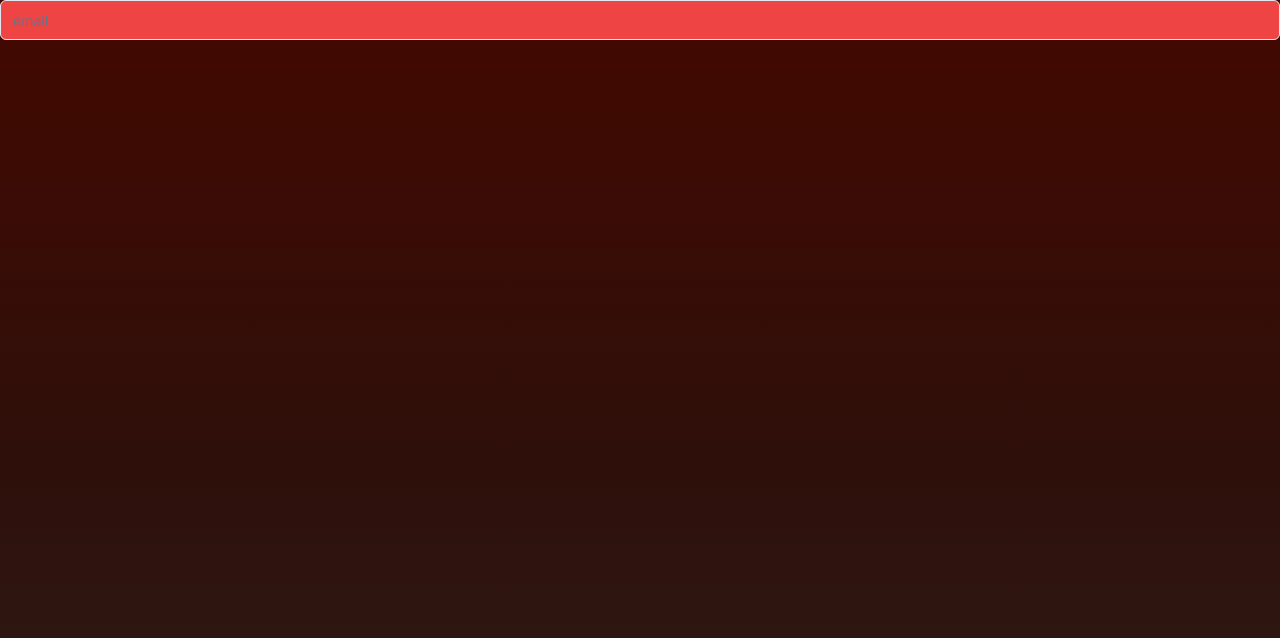
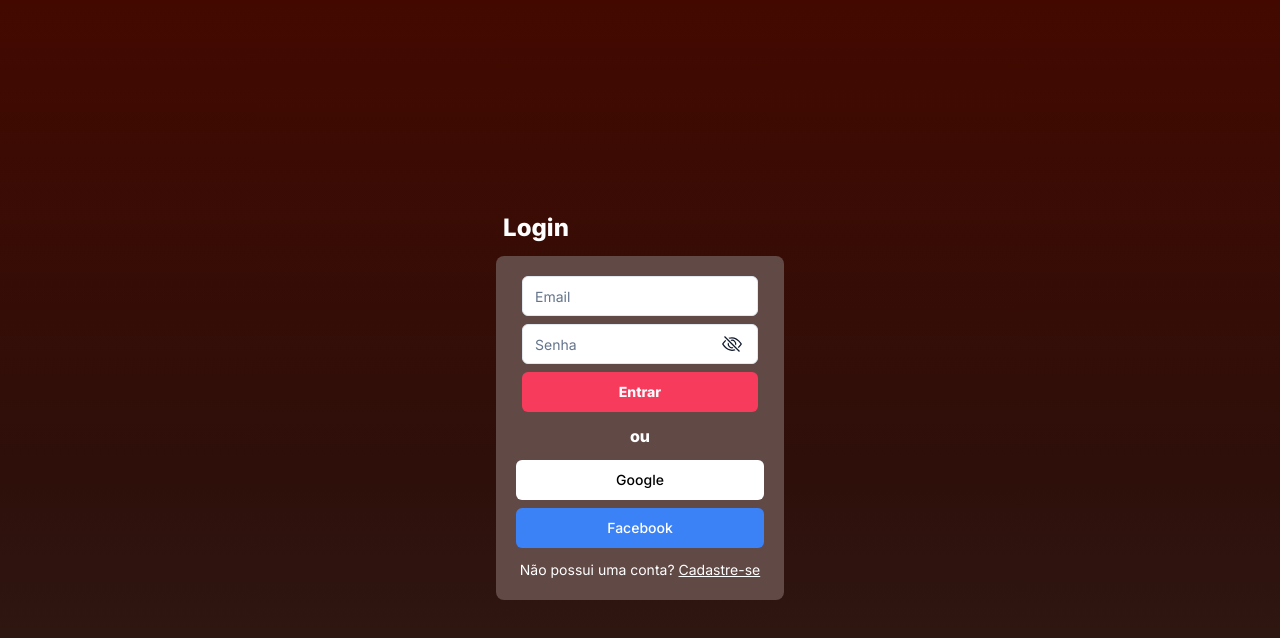
Before and after one commit to event-squad/front, a Next.js app: page /auth/signin in a window 1280 px wide. Shown: the top 638 px of the page. Built offline with nearby package versions, Linux system fonts and the light colour scheme.

Commit message:
feat: signin with backend

```diff
--- a/src/app/(pages)/auth/signin/login.tsx
+++ b/src/app/(pages)/auth/signin/login.tsx
@@ -1,9 +1,70 @@
+type Props = {
+  handleSubmit: (e: FormEvent<HTMLFormElement>) => void;
+  disabled: boolean;
+  handlePasswordType: () => void;
+};
+
+import Link from "next/link";
+import { Button } from "@/app/components/ui/button";
 import { Input } from "@/app/components/ui/input";
+import { FormEvent } from "react";
+import IconEyeSlash from "@/app/components/icons/eyeClosed";
+import IconEye from "@/app/components/icons/eyeOpen";
 
-export default function Login() {
+export default function Login({
+  handleSubmit,
+  disabled,
+  handlePasswordType,
+}: Props) {
   return (
-    <div>
-      <Input placeholder="email" className="bg-red-500"/>
+    <div
+      className="flex items-center flex-col
+      bg-[#614946] rounded-lg border-solid
+      w-72 h-auto p-5"
+    >
+      <form onSubmit={(e) => handleSubmit(e)}>
+        <Input
+          required
+          id="email"
+          placeholder="Email"
+          type="email"
+          className="bg-white text-black mb-2"
+        />
+        <div className="relative">
+          <Input
+            required
+            id="password"
+            placeholder="Senha"
+            type={disabled ? "password" : "text"}
+            className="bg-white text-black mb-2"
+          />
+
+          {disabled ? (
+            <IconEyeSlash onClick={handlePasswordType} className="absolute right-4 top-1/4 text-xl cursor-pointer" />
+          ) : (
+            <IconEye onClick={handlePasswordType} className="absolute right-4 top-1/4 text-xl cursor-pointer" />
+          )}
+        </div>
+        <Button
+          type="submit"
+          className="bg-[#F73B5D] w-full font-extrabold hover:bg-red-500"
+        >
+          Entrar
+        </Button>
+      </form>
+      <h1 className="text-white m-3 font-extrabold">ou</h1>
+      <Button className="bg-white text-black w-full mb-2 hover:bg-white">
+        Google
+      </Button>
+      <Button className="bg-blue-500 text-white w-full hover:bg-blue-500">
+        Facebook
+      </Button>
+      <p className="text-white text-sm mt-3">
+        Não possui uma conta?{" "}
+        <Link href="/auth/signup" className="text-white text-sm mt-3 underline">
+          Cadastre-se
+        </Link>
+      </p>
     </div>
   );
 }
--- a/src/app/(pages)/auth/signin/page.tsx
+++ b/src/app/(pages)/auth/signin/page.tsx
@@ -1,11 +1,36 @@
+"use client";
+
+import { useState } from "react";
 import Login from "./login";
+import Auth from "@/app/api/login";
 
 const Page = () => {
- return(
-  <div>
-   <Login/>
-  </div>
- )
-}
+  const [disabled, setDisabled] = useState(true);
+
+  const handleSubmit = async (e: any) => {
+    e.preventDefault();
+    const user = {
+      email: e.target.email.value,
+      password: e.target.password.value
+    }
+
+    const response = await Auth.Login(user);
+
+    console.log(response);
+  };
+
+  const handlePasswordType = () => {
+    setDisabled(!disabled);
+  }
+
+  return (
+    <div className="flex flex-col justify-center items-center h-screen w-screen">
+      <h1 className="font-extrabold text-white m-3 text-2xl mr-64 ml-12">
+        Login
+      </h1>
+      <Login handleSubmit={handleSubmit} disabled={disabled} handlePasswordType={handlePasswordType} />
+    </div>
+  );
+};
 
 export default Page;
--- /dev/null
+++ b/src/app/api/login.ts
@@ -0,0 +1,17 @@
+import { userLogin } from "../types/auth";
+
+async function Login(user: userLogin) {
+ return await fetch('http://localhost:3000/api/auth', {
+  method: 'POST',
+      headers: {
+        'Content-Type': 'application/json',
+      },
+      body: JSON.stringify(user),
+ });
+}
+
+const Auth = {
+ Login
+}
+
+export default Auth;
--- /dev/null
+++ b/src/app/components/icons/eyeClosed.tsx
@@ -0,0 +1,20 @@
+// icon:eye-slash | Bootstrap https://icons.getbootstrap.com/ | Bootstrap
+import * as React from "react";
+
+function IconEyeSlash(props: React.SVGProps<SVGSVGElement>) {
+  return (
+    <svg
+      fill="currentColor"
+      viewBox="0 0 16 16"
+      height="1em"
+      width="1em"
+      {...props}
+    >
+      <path d="M13.359 11.238C15.06 9.72 16 8 16 8s-3-5.5-8-5.5a7.028 7.028 0 00-2.79.588l.77.771A5.944 5.944 0 018 3.5c2.12 0 3.879 1.168 5.168 2.457A13.134 13.134 0 0114.828 8c-.058.087-.122.183-.195.288-.335.48-.83 1.12-1.465 1.755-.165.165-.337.328-.517.486l.708.709z" />
+      <path d="M11.297 9.176a3.5 3.5 0 00-4.474-4.474l.823.823a2.5 2.5 0 012.829 2.829l.822.822zm-2.943 1.299l.822.822a3.5 3.5 0 01-4.474-4.474l.823.823a2.5 2.5 0 002.829 2.829z" />
+      <path d="M3.35 5.47c-.18.16-.353.322-.518.487A13.134 13.134 0 001.172 8l.195.288c.335.48.83 1.12 1.465 1.755C4.121 11.332 5.881 12.5 8 12.5c.716 0 1.39-.133 2.02-.36l.77.772A7.029 7.029 0 018 13.5C3 13.5 0 8 0 8s.939-1.721 2.641-3.238l.708.709zm10.296 8.884l-12-12 .708-.708 12 12-.708.708z" />
+    </svg>
+  );
+}
+
+export default IconEyeSlash;
--- /dev/null
+++ b/src/app/components/icons/eyeOpen.tsx
@@ -0,0 +1,19 @@
+// icon:eye | Bootstrap https://icons.getbootstrap.com/ | Bootstrap
+import * as React from "react";
+
+function IconEye(props: React.SVGProps<SVGSVGElement>) {
+  return (
+    <svg
+      fill="currentColor"
+      viewBox="0 0 16 16"
+      height="1em"
+      width="1em"
+      {...props}
+    >
+      <path d="M16 8s-3-5.5-8-5.5S0 8 0 8s3 5.5 8 5.5S16 8 16 8zM1.173 8a13.133 13.133 0 011.66-2.043C4.12 4.668 5.88 3.5 8 3.5c2.12 0 3.879 1.168 5.168 2.457A13.133 13.133 0 0114.828 8c-.058.087-.122.183-.195.288-.335.48-.83 1.12-1.465 1.755C11.879 11.332 10.119 12.5 8 12.5c-2.12 0-3.879-1.168-5.168-2.457A13.134 13.134 0 011.172 8z" />
+      <path d="M8 5.5a2.5 2.5 0 100 5 2.5 2.5 0 000-5zM4.5 8a3.5 3.5 0 117 0 3.5 3.5 0 01-7 0z" />
+    </svg>
+  );
+}
+
+export default IconEye;
--- a/src/app/layout.tsx
+++ b/src/app/layout.tsx
@@ -13,7 +13,7 @@ export default function RootLayout({
   children: React.ReactNode;
 }) {
   return (
-    <html lang="pt-Br">
+    <html lang="pt-br">
       <body className={inter.className}>{children}</body>
     </html>
   );
--- /dev/null
+++ b/src/app/types/auth.ts
@@ -0,0 +1,4 @@
+export type userLogin = {
+ email: string;
+ password: string;
+}
```
